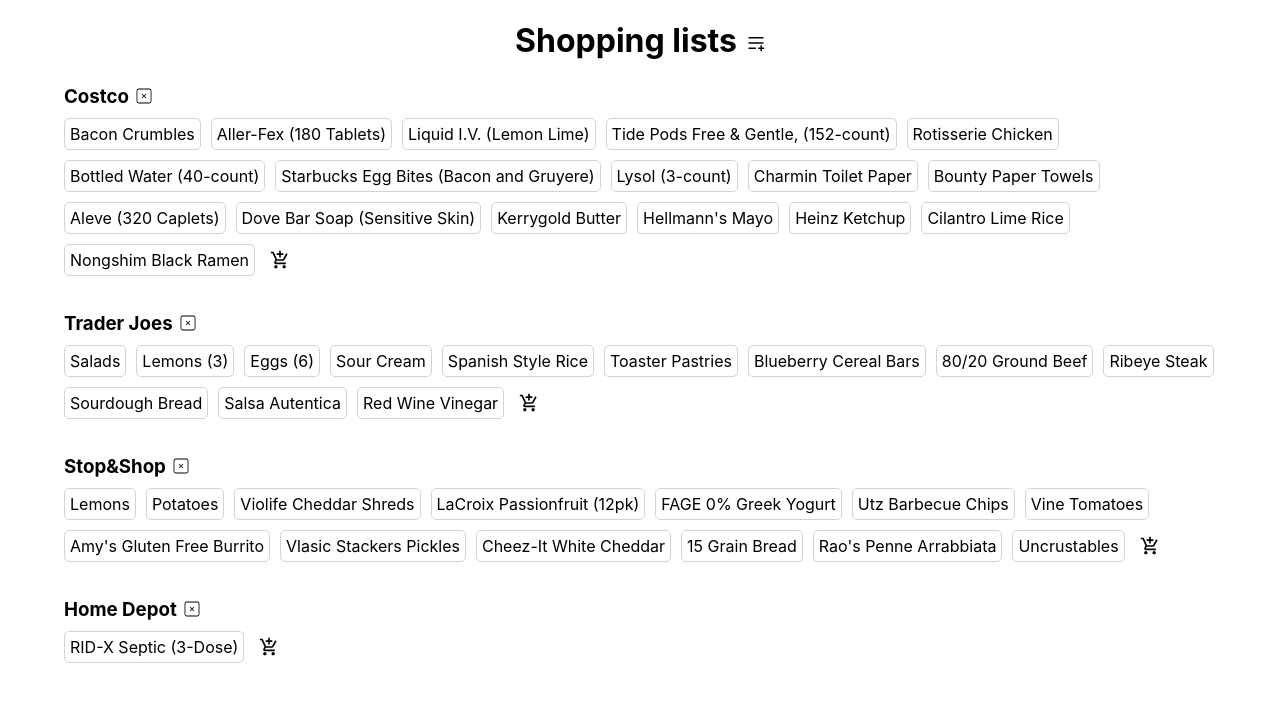
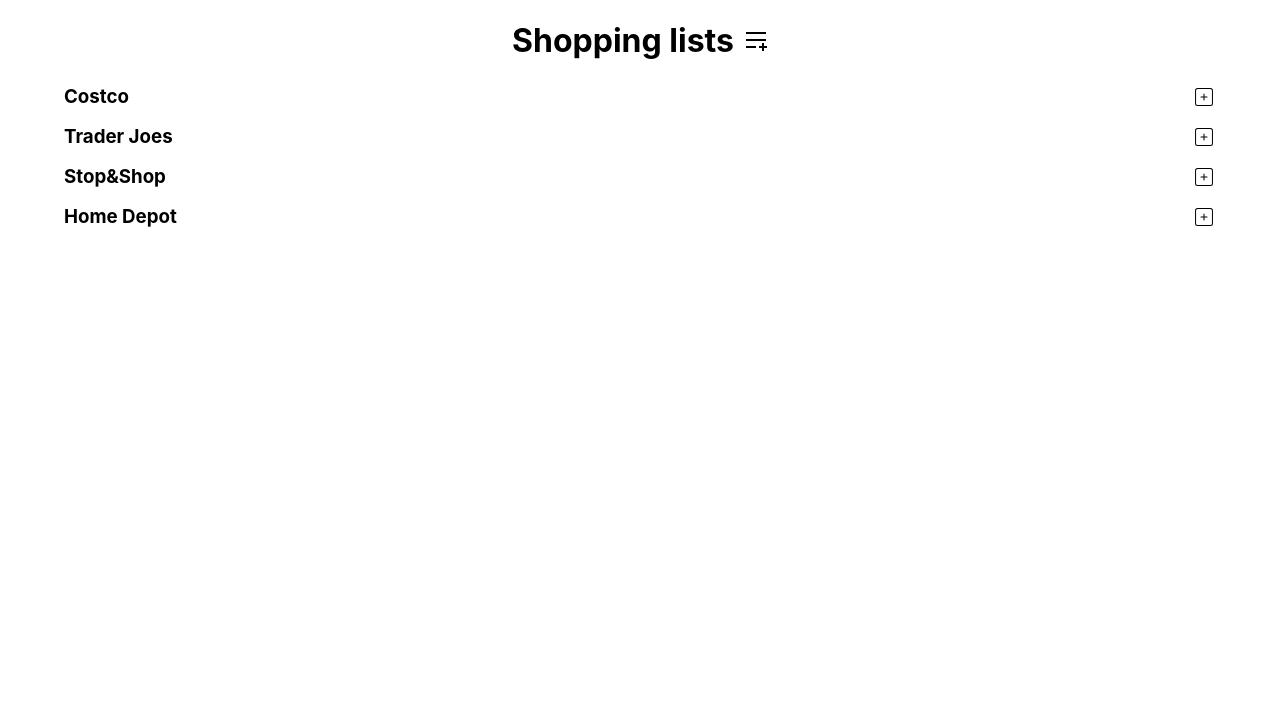
Before and after one commit to wallinglee/react-shopping-lists, a React (Create React App) app: page / in a window 1280 px wide. Shown: the top 702 px of the page. Built offline with nearby package versions, Linux system fonts and the light colour scheme.

Commit message:
data, accordion, completed list ...

```diff
--- a/src/App.css
+++ b/src/App.css
@@ -22,14 +22,34 @@
   padding: 3px 0;
 }
 
-.App h3 {
-  margin: 0 0 10px;
+.App .list-name {
+  margin: 0;
+  display: flex;
+  gap: 5px;
+  align-items: center;
+  justify-content: space-between;
+}
+
+.App .list-name.expanded {
+  margin-bottom: 10px;
+}
+
+.App .list-name > span {
   display: flex;
   gap: 5px;
   align-items: center;
 }
 
-.App h3 .icon-remove-list {
+.App .list-name > span > strong {
+  cursor: pointer;
+}
+
+.App .list-name.completed > span {
+  text-decoration: line-through;
+}
+
+.App h3 .icon-remove-list,
+.App h3 .icon-expand-list {
   cursor: pointer;
 }
 
@@ -65,7 +85,7 @@
 }
 
 .completed {
-  opacity: 0.5;
+  opacity: 0.3;
   text-decoration: line-through;
 }
 
--- a/src/App.js
+++ b/src/App.js
@@ -70,11 +70,6 @@
     setNewItemText("");
   };
 
-  const toggleEditingItem = (list, item) => {
-    console.log(list);
-    console.log(item);
-  };
-
   const toggleComplete = (targetList, id) => {
     const thisList = lists.find((obj) => obj.id === targetList.id);
     const updatedListItems = thisList.items.map((item) =>
@@ -110,6 +105,22 @@
     setLists(updatedLists);
   };
 
+  const toggleList = (toggledList) => {
+    setLists(
+      lists.map((list) =>
+        list.id === toggledList.id ? { ...list, expanded: !list.expanded } : list
+      )
+    );
+  };
+
+  const toggleListComplete = (toggledList) => {
+    setLists(
+      lists.map((list) =>
+        list.id === toggledList.id ? { ...list, completed: !list.completed } : list
+      )
+    );
+  };
+
   useEffect(() => {
     localStorage.setItem("shoppingLists", JSON.stringify(lists));
   }, [lists]);
@@ -132,7 +143,7 @@
               list={list}
               listBeingEdited={listBeingEdited}
               toggleComplete={toggleComplete}
-              toggleEditingItem={toggleEditingItem}
+              toggleListComplete={toggleListComplete}
               removeItem={removeItem}
               ToggleListIsEditing={ToggleListIsEditing}
               setNewItemText={setNewItemText}
@@ -140,6 +151,7 @@
               AddItem={AddItem}
               newItemText={newItemText}
               removeList={removeList}
+              toggleList={toggleList}
             />
           ))}
         </ul>
--- a/src/components/EditList.js
+++ b/src/components/EditList.js
@@ -12,7 +12,7 @@
   return (
     <li className="edit-list">
       <MdAddShoppingCart
-        size="20"
+        size="24"
         onClick={() => {
           ToggleListIsEditing(list);
         }}
--- a/src/components/Header.js
+++ b/src/components/Header.js
@@ -14,7 +14,7 @@
         Shopping lists
         <RiPlayListAddLine
           id="icon-add-list"
-          size="18"
+          size="24"
           title="Add a new list"
           onClick={ToggleAddList}
         />
--- a/src/components/ListItem.js
+++ b/src/components/ListItem.js
@@ -1,6 +1,6 @@
 import { CiSquareRemove } from "react-icons/ci";
 
-export const ListItem = ({ item, toggleComplete, list, removeItem }) => {
+export const ListItem = ({ item, toggleComplete, removeItem, list }) => {
   return (
     <li
       key={item.id}
@@ -10,7 +10,7 @@
       {item.completed && (
         <>
           <CiSquareRemove
-            size="20"
+            size="24"
             onClick={() => {
               removeItem(item, list);
             }}
--- a/src/components/Lists.js
+++ b/src/components/Lists.js
@@ -1,11 +1,10 @@
 import { ListItem } from "./ListItem";
 import { EditList } from "./EditList";
-import { CiSquareRemove } from "react-icons/ci";
-import { MdAddShoppingCart } from "react-icons/md";
+import { CiSquareRemove, CiSquarePlus, CiSquareMinus } from "react-icons/ci";
 
 export const Lists = ({
   toggleComplete,
-  toggleEditingItem,
+  toggleListComplete,
   list,
   removeItem,
   listBeingEdited,
@@ -15,26 +14,56 @@
   AddItem,
   newItemText,
   removeList,
+  toggleList,
 }) => {
   return (
     <li key={list.id}>
-      <h3 className="list-name">
+      <h3 className={"list-name" + (list.expanded ? " expanded" : "") + (list.completed ? " completed" : "")}>
+        <span>
+          <strong
+            onClick={() => {
+              toggleListComplete(list);
+            }}
+          >
             {list.store}
+          </strong>
+          {list.completed && (
             <CiSquareRemove
               className="icon-remove-list"
-          size="20"
+              size="24"
               onClick={() => {
                 removeList(list);
               }}
             />
+          )}
+        </span>
+        <span>
+          {list.expanded ? (
+            <CiSquareMinus
+              className="icon-expand-list"
+              size="24"
+              onClick={() => {
+                toggleList(list);
+              }}
+            />
+          ) : (
+            <CiSquarePlus
+              className="icon-expand-list"
+              size="24"
+              onClick={() => {
+                toggleList(list);
+              }}
+            />
+          )}
+        </span>
       </h3>
+      {list.expanded && (
         <ul>
           {list.items.map((item) => (
             <ListItem
               key={item.id}
               item={item}
               toggleComplete={toggleComplete}
-            toggleEditingItem={toggleEditingItem}
               removeItem={removeItem}
               list={list}
             />
@@ -49,6 +78,7 @@
             setNewItemText={setNewItemText}
           />
         </ul>
+      )}
     </li>
   );
 };
--- a/src/default-shopping-lists.json
+++ b/src/default-shopping-lists.json
@@ -1,6 +1,8 @@
 [{
   "id": 1,
   "store": "Costco",
+  "completed": false,
+  "expanded": false,
   "items": [{
     "id": 1,
     "text": "Bacon Crumbles",
@@ -73,6 +75,8 @@
 }, {
   "id": 2,
   "store": "Trader Joes",
+  "completed": false,
+  "expanded": false,
   "items": [{
     "id": 1,
     "text": "Salads",
@@ -125,6 +129,8 @@
 }, {
   "id": 3,
   "store": "Stop&Shop",
+  "completed": false,
+  "expanded": false,
   "items": [{
     "id": 1,
     "text": "Lemons",
@@ -181,6 +187,8 @@
 }, {
   "id": 4,
   "store": "Home Depot",
+  "completed": false,
+  "expanded": false,
   "items": [{
     "id": 1,
     "text": "RID-X Septic (3-Dose)",
```
Lines whose indentation alone changed are shown as unchanged.
